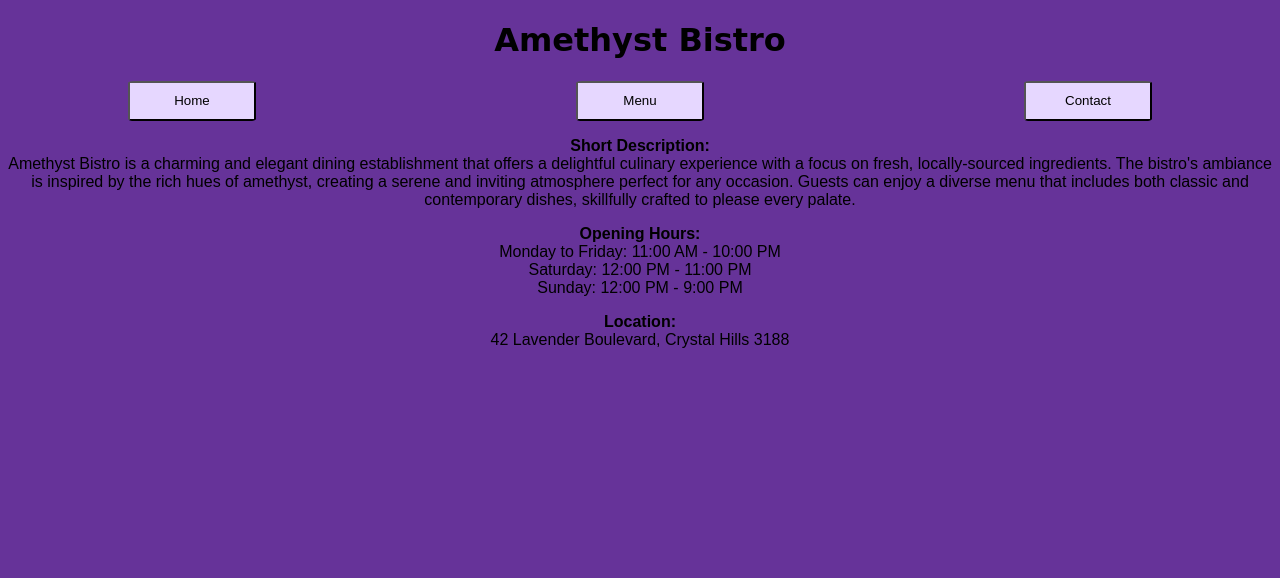
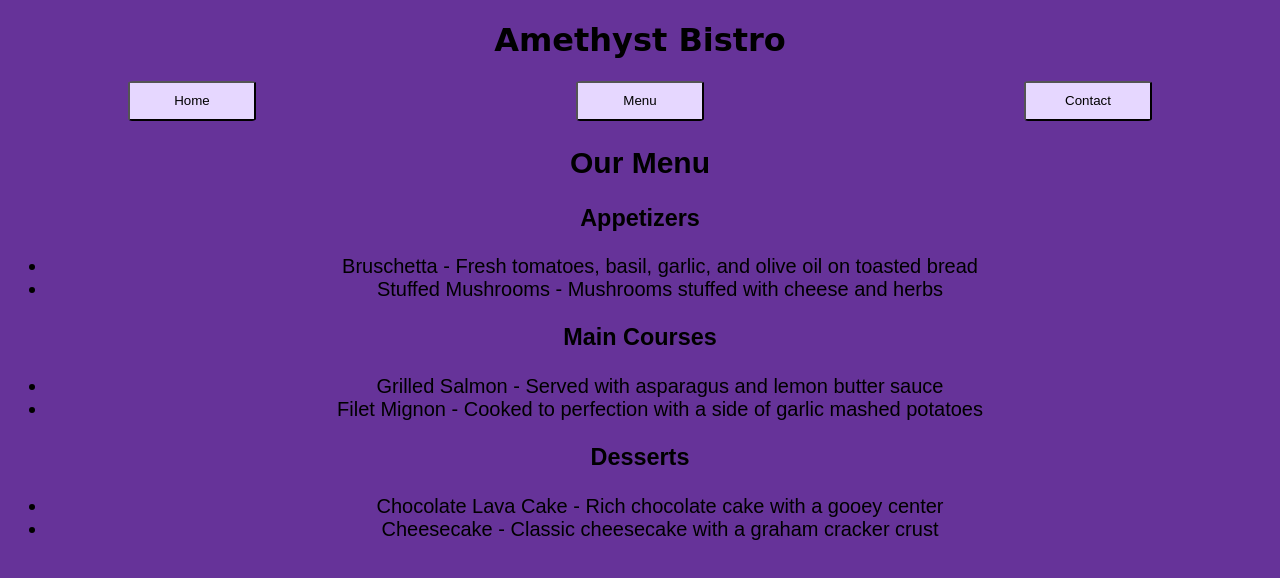
Before and after one commit to jxcksonli/RestaurantPage, a website built with webpack: page src/template.html in a window 1280 px wide. Both pictures are taken after a click on the button "Menu". Built offline with nearby package versions, Linux system fonts and the light colour scheme; a web font is replaced by a local one.

Commit message:
Add event listeners for each buttons that wipes out current content and replaces with new content

```diff
--- a/src/index.js
+++ b/src/index.js
@@ -1,7 +1,21 @@
 import "./styles.css";
-import { initialload } from './homecontent.js';
+import { initialload } from './pages/home.js';
+import { loadmenu } from './pages/menu.js';
+import { loadcontact } from './pages/contact.js';
 
 // Call the function to load content once the page is loaded
 document.addEventListener('DOMContentLoaded', () => {
     initialload();
 });
+
+document.getElementById('home').addEventListener('click', () => {
+    initialload();
+});
+
+document.getElementById('menu').addEventListener('click', () => {
+    loadmenu();
+});
+
+document.getElementById('contact').addEventListener('click', () => {
+    loadcontact();
+});
--- /dev/null
+++ b/src/pages/contact.js
@@ -0,0 +1,23 @@
+export function loadcontact() {
+    const contentStart = document.getElementById("content");
+    contentStart.innerHTML = ''; // Clear the content div
+
+    // Creating elements for the contact information
+    const contactTitle = document.createElement('h2');
+    contactTitle.textContent = 'Contact Us';
+
+    const phoneParagraph = document.createElement('p');
+    phoneParagraph.innerHTML = '<strong>Phone:</strong> (123) 456-7890';
+
+    const emailParagraph = document.createElement('p');
+    emailParagraph.innerHTML = '<strong>Email:</strong> contact@amethystbistro.com';
+
+    const addressParagraph = document.createElement('p');
+    addressParagraph.innerHTML = '<strong>Address:</strong> 42 Lavender Boulevard, Crystal Hills 3188';
+
+    // Appending elements to the content div
+    contentStart.appendChild(contactTitle);
+    contentStart.appendChild(phoneParagraph);
+    contentStart.appendChild(emailParagraph);
+    contentStart.appendChild(addressParagraph);
+}
--- a/src/homecontent.js
+++ b/src/pages/home.js
@@ -1,10 +1,11 @@
 export function initialload() {
     const contentStart = document.getElementById("content");
+    contentStart.innerHTML = ''; // Clear the content div
 
     // Creating elements
     const descriptionParagraph = document.createElement('p');
     const descriptionStrong = document.createElement('strong');
-    descriptionStrong.textContent = 'Short Description:';
+    descriptionStrong.textContent = 'Description:';
     descriptionParagraph.appendChild(descriptionStrong);
     descriptionParagraph.innerHTML += '<br> Amethyst Bistro is a charming and elegant dining establishment that offers a delightful culinary experience with a focus on fresh, locally-sourced ingredients. The bistro\'s ambiance is inspired by the rich hues of amethyst, creating a serene and inviting atmosphere perfect for any occasion. Guests can enjoy a diverse menu that includes both classic and contemporary dishes, skillfully crafted to please every palate.';
 
--- /dev/null
+++ b/src/pages/menu.js
@@ -0,0 +1,41 @@
+export function loadmenu() {
+    const contentStart = document.getElementById("content");
+    contentStart.innerHTML = ''; // Clear the content div
+
+    // Creating elements for the menu
+    const menuTitle = document.createElement('h2');
+    menuTitle.textContent = 'Our Menu';
+
+    const appetizersTitle = document.createElement('h3');
+    appetizersTitle.textContent = 'Appetizers';
+    const appetizersList = document.createElement('ul');
+    appetizersList.innerHTML = `
+        <li>Bruschetta - Fresh tomatoes, basil, garlic, and olive oil on toasted bread</li>
+        <li>Stuffed Mushrooms - Mushrooms stuffed with cheese and herbs</li>
+    `;
+
+    const mainCoursesTitle = document.createElement('h3');
+    mainCoursesTitle.textContent = 'Main Courses';
+    const mainCoursesList = document.createElement('ul');
+    mainCoursesList.innerHTML = `
+        <li>Grilled Salmon - Served with asparagus and lemon butter sauce</li>
+        <li>Filet Mignon - Cooked to perfection with a side of garlic mashed potatoes</li>
+    `;
+
+    const dessertsTitle = document.createElement('h3');
+    dessertsTitle.textContent = 'Desserts';
+    const dessertsList = document.createElement('ul');
+    dessertsList.innerHTML = `
+        <li>Chocolate Lava Cake - Rich chocolate cake with a gooey center</li>
+        <li>Cheesecake - Classic cheesecake with a graham cracker crust</li>
+    `;
+
+    // Appending elements to the content div
+    contentStart.appendChild(menuTitle);
+    contentStart.appendChild(appetizersTitle);
+    contentStart.appendChild(appetizersList);
+    contentStart.appendChild(mainCoursesTitle);
+    contentStart.appendChild(mainCoursesList);
+    contentStart.appendChild(dessertsTitle);
+    contentStart.appendChild(dessertsList);
+}
--- a/src/styles.css
+++ b/src/styles.css
@@ -42,4 +42,5 @@ body {
 #content {
     font-family: Arial;
     text-align: center;
+    font-size: 20px
 }
--- a/src/template.html
+++ b/src/template.html
@@ -14,9 +14,9 @@
             <h1> Amethyst Bistro </h1>
         </div>
         <nav class="navbar">
-            <button class="button"> Home </button>
-            <button class="button"> Menu </button>
-            <button class="button"> Contact </button>
+            <button class="button" id="home"> Home </button>
+            <button class="button" id="menu"> Menu </button>
+            <button class="button" id="contact"> Contact </button>
         </nav>
     </header>
     <div id="content"></div>
```
